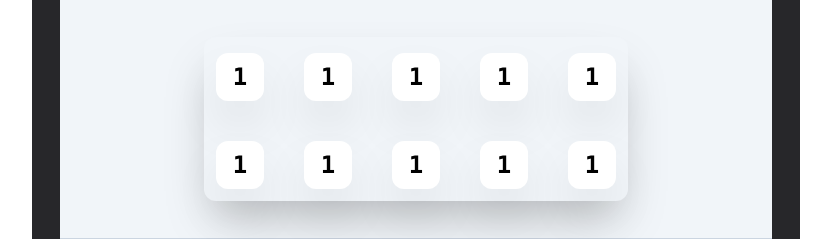
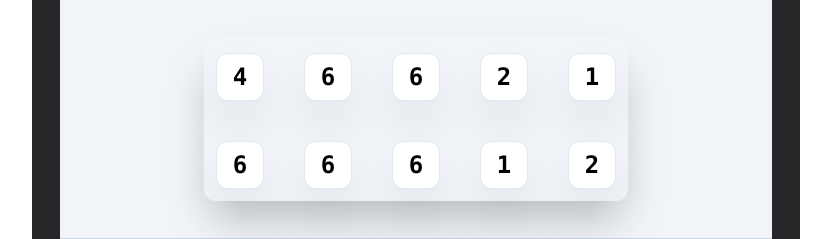
Before and after one commit to uroojahamad/tenzies-game-react, a React (Create React App) app: page / in a window 1280 px wide. Shown: the part 221-460 px from the top of the page, without its empty margins (224-1055 px from the left). Built offline with nearby package versions, Linux system fonts and the light colour scheme.

Commit message:
styled the dice component

```diff
--- a/src/components/Dice.jsx
+++ b/src/components/Dice.jsx
@@ -1,9 +1,10 @@
 import React from 'react'
 
-const Dice = () => {
+const Dice = (props) => {
+
   return (
-    <div className='w-12 h-12 flex justify-center items-center cursor-pointer rounded-xl bg-white shadow-2xl'>
-      <span className='text-center font-mono font-bold text-2xl'>1</span>
+    <div className='w-12 h-12 flex justify-center items-center cursor-pointer rounded-xl bg-white shadow-2xl hover:-translate-y-1 border border-slate-200 hover:bg-green-300'>
+      <span className='text-center font-mono font-bold text-2xl'>{props.value}</span>
     </div>
 
   )
```
